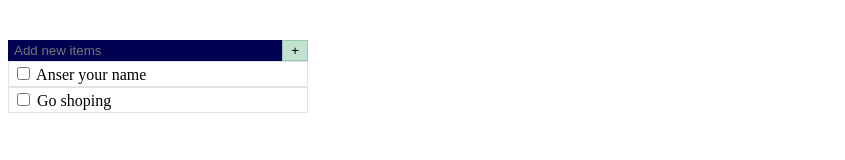
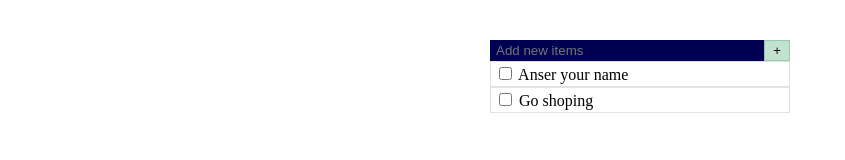
Before and after one commit to Tiennk666/js, a plain HTML site: page todolist/index.html in a window 1280 px wide. Shown: the whole page, without its empty margins (0-845 px from the left). Drawn offline with Linux system fonts and the light colour scheme.

Commit message:
Add files via upload

```diff
--- a/todolist/index.html
+++ b/todolist/index.html
@@ -11,10 +11,12 @@
 
 <body>
     <div class="todo_list">
+        <div style="width:300px">
         <div class="form_add"> <input class="add_items" id="add_items" placeholder="Add new items" />
             <div class="btn_add"><button id="btn_add">+</button></div>
         </div>
         <div id="list_items">
+
             <div class="items"><input type="checkbox" name="name_items" value="Anser your name" id="Anser your name" />
                 Anser your name
             </div>
@@ -23,6 +25,7 @@
             </div>
 
         </div>
+        </div>
     </div>
 
     <script language="javascript" src="todo.js"></script>
--- a/todolist/todo.css
+++ b/todolist/todo.css
@@ -1,7 +1,8 @@
 .todo_list {
     margin-top: 40px;
-    font-size: 16px;
-   width: 300px;
+
+   display: flex;
+   justify-content: center;
 
 }
 
--- a/todolist/todo.js
+++ b/todolist/todo.js
@@ -23,7 +23,7 @@ add_items.onclick  = function(){
     var new_items = document.getElementById('add_items').value;
     if (new_items != '') {
         var html = '<div class="items"><input type="checkbox" name="name_items" value="' + new_items + '" />' + new_items + '</div>';
-        document.getElementById('list_items').insertAdjacentHTML('afterend', html);
+        document.getElementById('list_items').insertAdjacentHTML('beforeend', html);
         document.getElementById('add_items').value = "";
     }
     change();
```
